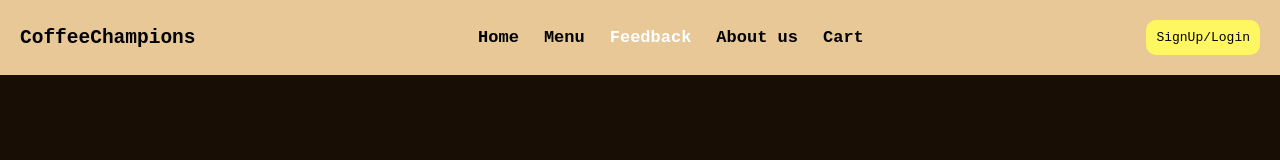
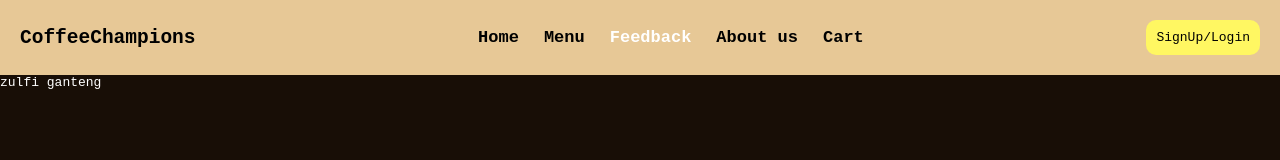
Before and after one commit to NikolasKenzie/CoffeeChampions, a plain HTML site: page feedback.html in a window 1280 px wide. Drawn offline with Linux system fonts and the light colour scheme.

Commit message:
Update feedback.html

```diff
--- a/feedback.html
+++ b/feedback.html
@@ -22,5 +22,7 @@
         </nav>
 
     </main>
+
+    <p>zulfi ganteng</p>
 </body>
 </html>
```
